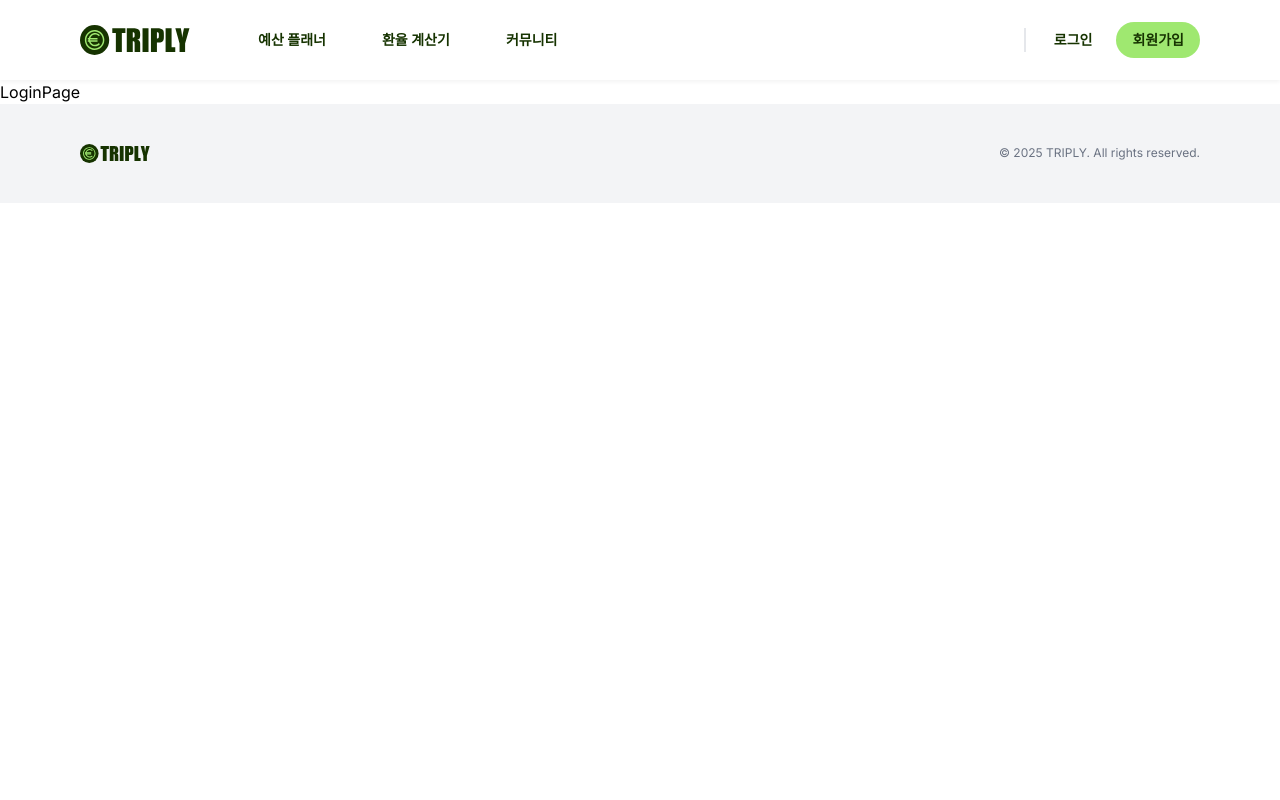
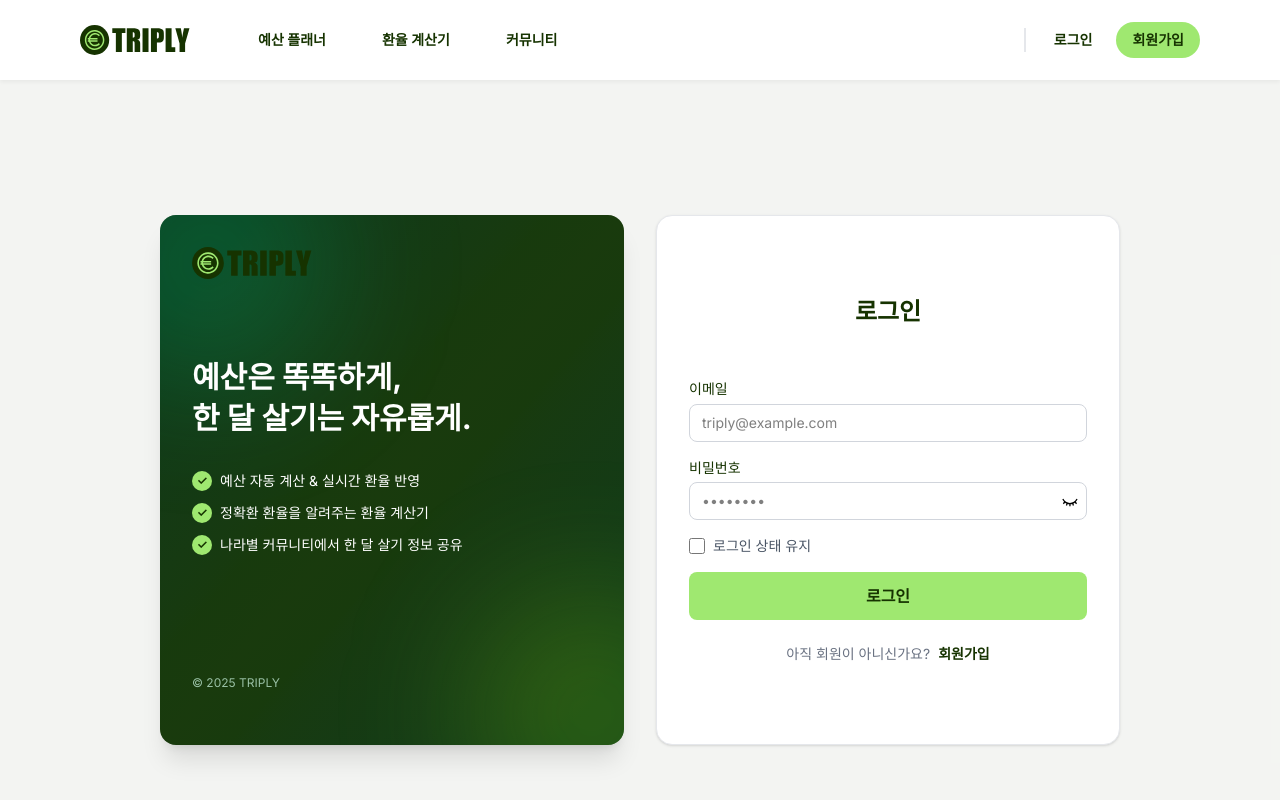
Before and after one commit to jiwoothedev/triply, a Next.js app: page /login in a window 1280 px wide. Shown: the top 800 px of the page. Built offline with nearby package versions, Linux system fonts and the light colour scheme.

Commit message:
feat: 로그인 페이지 퍼블리싱

```diff
--- a/src/app/login/page.tsx
+++ b/src/app/login/page.tsx
@@ -1,3 +1,148 @@
+"use client";
+
+import Image from "next/image";
+import Link from "next/link";
+import { useState } from "react";
+
 export default function LoginPage() {
-    return <div>LoginPage</div>;
+  const [showPw, setShowPw] = useState(false);
+
+  return (
+    <section className="min-h-screen bg-primary-dark/5 flex items-center justify-center">
+      <div className="w-full max-w-[960px] grid grid-cols-1 md:grid-cols-2 gap-8">
+        {/* 왼쪽 카드 */}
+        <div className="relative overflow-hidden rounded-2xl bg-[#0E2A0E] text-white p-8 shadow-xl">
+          {/* 배경 그라데이션 효과 */}
+          <div className="pointer-events-none absolute inset-0 bg-gradient-to-br from-emerald-500/10 via-lime-500/10 to-emerald-400/10" />
+          <div className="pointer-events-none absolute -top-20 -left-20 h-64 w-64 rounded-full bg-emerald-400/20 blur-3xl" />
+          <div className="pointer-events-none absolute -bottom-24 -right-24 h-64 w-64 rounded-full bg-lime-400/20 blur-3xl" />
+
+          <div className="relative">
+            <Link href="/" className="inline-flex items-center gap-2">
+              <Image
+                src="/icons/logo.svg"
+                alt="TRIPLY"
+                width={120}
+                height={32}
+              />
+            </Link>
+
+            <h1 className="mt-18 text-3xl font-bold leading-snug">
+              예산은 똑똑하게, <br /> 한 달 살기는 자유롭게.
+            </h1>
+
+            <ul className="mt-8 space-y-3 text-sm">
+              <li className="flex items-center gap-2">
+                <span className="size-5 rounded-full bg-primary text-primary-dark grid place-items-center text-xs font-bold">
+                  ✓
+                </span>
+                예산 자동 계산 &amp; 실시간 환율 반영
+              </li>
+              <li className="flex items-center gap-2">
+                <span className="size-5 rounded-full bg-primary text-primary-dark grid place-items-center text-xs font-bold">
+                  ✓
+                </span>
+                정확환 환율을 알려주는 환율 계산기
+              </li>
+              <li className="flex items-center gap-2">
+                <span className="size-5 rounded-full bg-primary text-primary-dark grid place-items-center text-xs font-bold">
+                  ✓
+                </span>
+                나라별 커뮤니티에서 한 달 살기 정보 공유
+              </li>
+            </ul>
+
+            <div className="mt-30 text-xs text-emerald-100/70">
+              © 2025 TRIPLY
+            </div>
+          </div>
+        </div>
+
+        {/* 오른쪽 카드 */}
+        <div className="bg-white rounded-2xl border border-gray-200 shadow-sm px-8 py-20">
+          <div className="text-center">
+            <h2 className="text-2xl font-bold text-primary-dark mb-12">
+              로그인
+            </h2>
+          </div>
+
+          {/* 로그인 폼 */}
+          <form className="space-y-4">
+            <div>
+              <label
+                htmlFor="email"
+                className="text-sm font-medium text-primary-dark"
+              >
+                이메일
+              </label>
+              <input
+                id="email"
+                type="email"
+                placeholder="triply@example.com"
+                className="mt-1 w-full rounded-lg border border-gray-300 px-3 py-2 text-sm focus:outline-none focus:border-primary-dark focus:ring-1 focus:ring-primary-dark"
+              />
+            </div>
+
+            <div>
+              <div className="flex items-center justify-between">
+                <label
+                  htmlFor="password"
+                  className="text-sm font-medium text-primary-dark"
+                >
+                  비밀번호
+                </label>
+              </div>
+              <div className="mt-1 relative">
+                <input
+                  id="password"
+                  type={showPw ? "text" : "password"}
+                  placeholder="••••••••"
+                  className="w-full rounded-lg border border-gray-300 px-3 py-2 pr-10 text-sm focus:outline-none focus:border-primary-dark focus:ring-1 focus:ring-primary-dark"
+                />
+                <button
+                  type="button"
+                  onClick={() => setShowPw((v) => !v)}
+                  className="absolute right-2 top-1/2 -translate-y-1/2 text-gray-400 hover:text-primary-dark"
+                >
+                  <Image
+                    src={showPw ? "/icons/eye.svg" : "/icons/eye-off.svg"}
+                    alt={showPw ? "비밀번호 표시" : "비밀번호 숨기기"}
+                    width={18}
+                    height={18}
+                  />
+                </button>
+              </div>
+            </div>
+
+            <div className="flex items-center justify-between">
+              <label className="flex items-center gap-2 text-sm text-gray-600">
+                <input
+                  type="checkbox"
+                  className="size-4 rounded border-gray-300 text-primary-dark focus:ring-primary-dark"
+                />
+                로그인 상태 유지
+              </label>
+            </div>
+
+            <button
+              type="submit"
+              className="w-full rounded-lg bg-primary text-primary-dark font-semibold py-3 hover:brightness-110 transition"
+            >
+              로그인
+            </button>
+          </form>
+
+          <p className="mt-6 text-center text-sm text-gray-500">
+            아직 회원이 아니신가요?
+            <Link
+              href="/signup"
+              className="text-primary-dark font-semibold hover:underline ml-2"
+            >
+              회원가입
+            </Link>
+          </p>
+        </div>
+      </div>
+    </section>
+  );
 }
```
Also changed, not shown: public/icons/eye-off.svg (added), public/icons/eye.svg (added).
